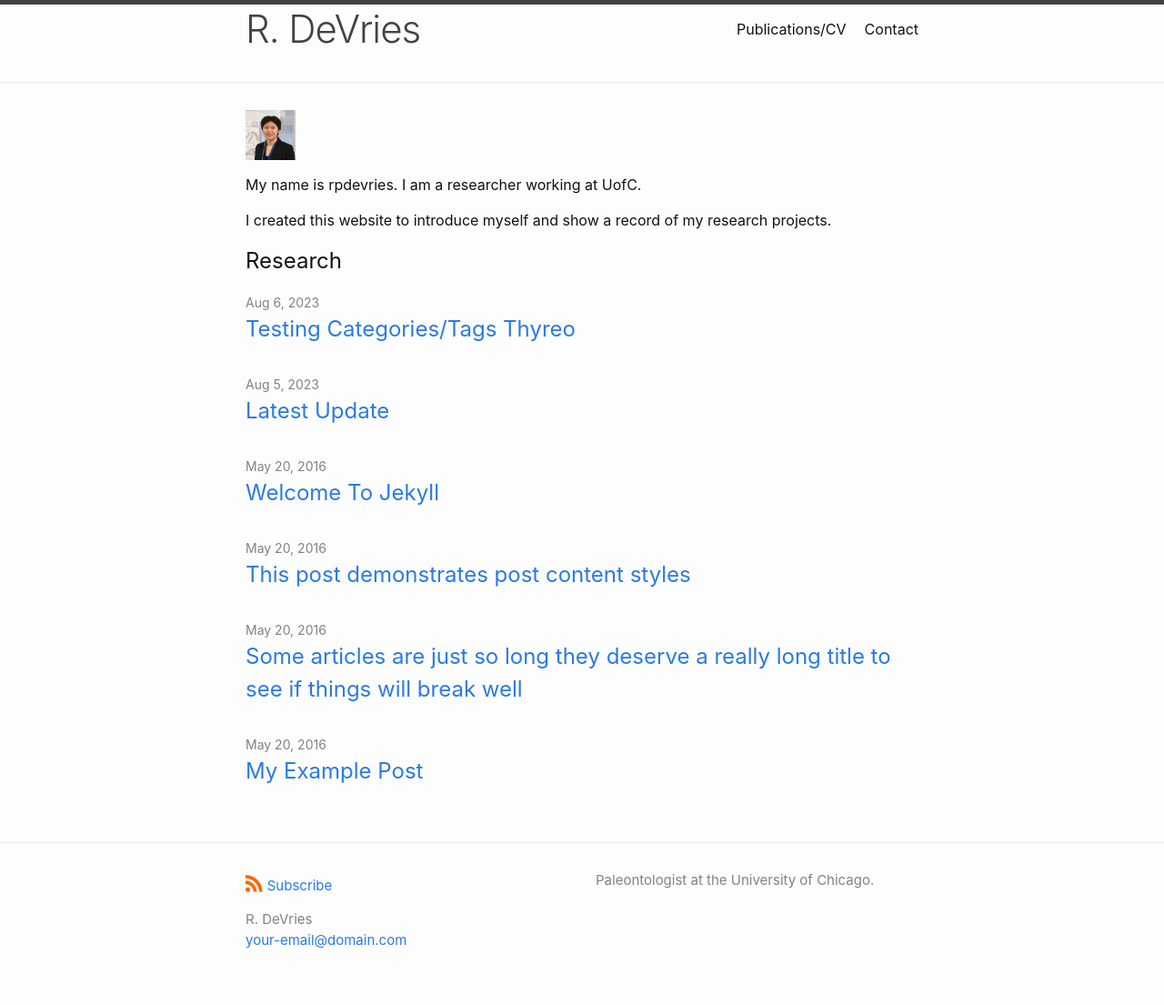
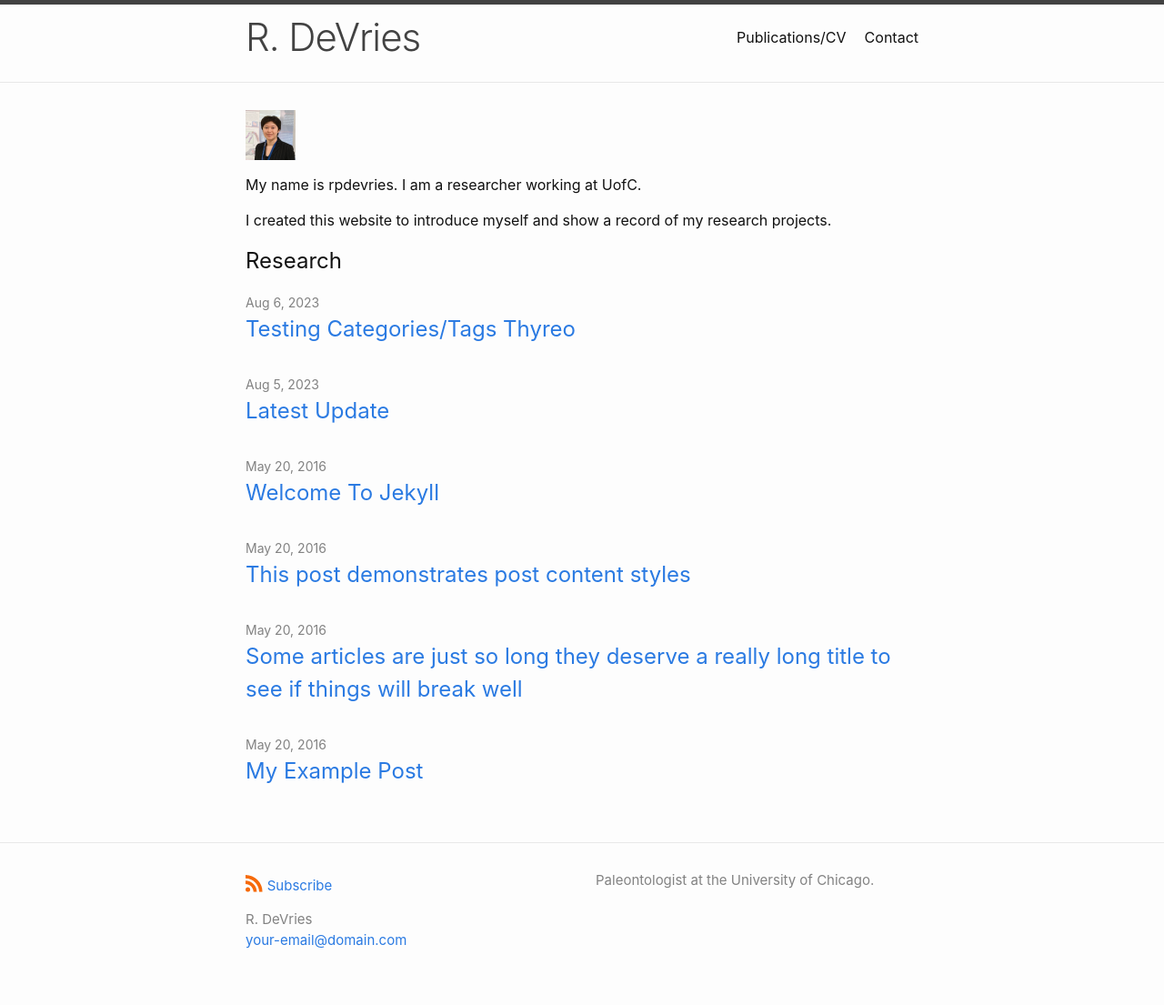
Before and after one commit to rpdevries/rpdevries.github.io, a Jekyll site: the page built from index.md, in a window 1280 px wide. Shown: the whole page at 91% size. Built offline with Jekyll 4.4.1, drawn with Linux system fonts in a browser that asks for light colours.

Commit message:
Update _layout.scss
Change header maybe

```diff
--- a/_sass/minima/_layout.scss
+++ b/_sass/minima/_layout.scss
@@ -5,7 +5,7 @@
   border-top: 5px solid $border-color-03;
   border-bottom: 1px solid $border-color-01;
   min-height: $spacing-unit * 2.825; /*1.865;*/
-  line-height: $base-line-height * $base-font-size * 2.25;
+  line-height: $base-line-height * $base-font-size * 3.00; /*2.25;*/
 
   // Positioning context for the mobile navigation icon
   position: relative;
```
